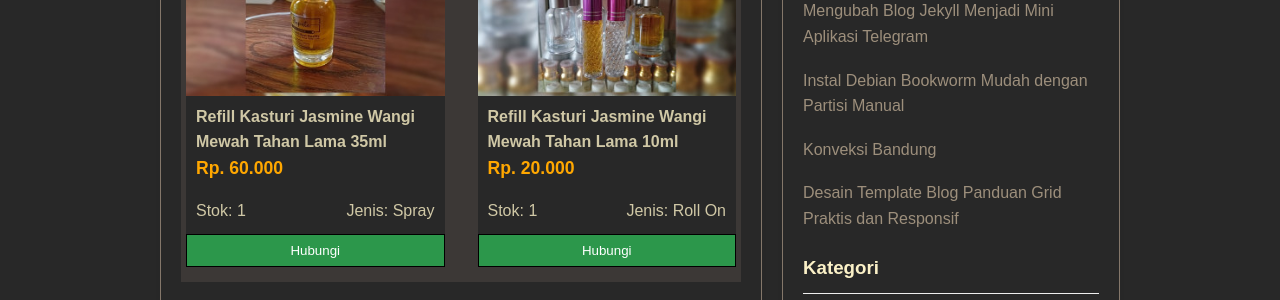
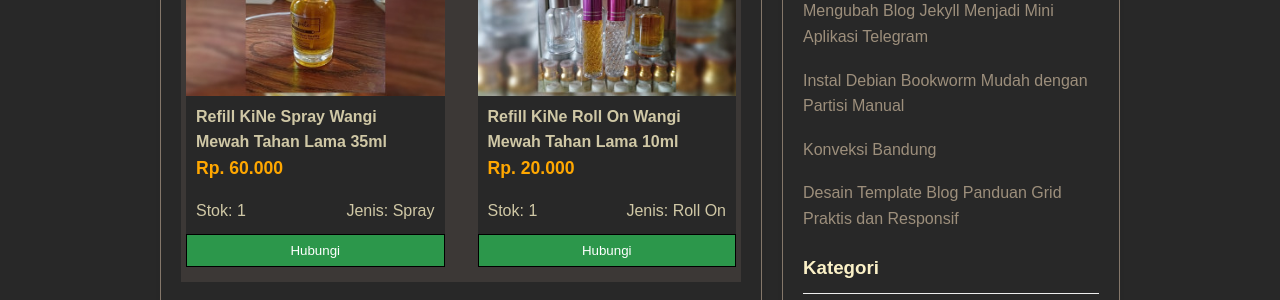
Before and after one commit to x-qmo/x-qmo.github.io, a Jekyll site: the page built from _produk/daftar-barang.md, in a window 1280 px wide and 1158 px high. Shown: the part 415-715 px from the top of the window. Built offline with Jekyll 4.4.1, drawn with Linux system fonts in a browser that asks for light colours.

Commit message:
Update barang.yml

```diff
--- a/_data/barang.yml
+++ b/_data/barang.yml
@@ -1,9 +1,9 @@
-- nama_barang: Refill Kasturi Jasmine Wangi Mewah Tahan Lama 35ml
+- nama_barang: Refill KiNe Spray Wangi Mewah Tahan Lama 35ml
   harga: "60.000"
   gambar_url: /assets/images/kasturijasminespray.jpg
   stok: 1
   jenis: Spray
-- nama_barang: Refill Kasturi Jasmine Wangi Mewah Tahan Lama 10ml
+- nama_barang: Refill KiNe Roll On Wangi Mewah Tahan Lama 10ml
   harga: "20.000"
   gambar_url: /assets/images/kasturijasminroll.jpg
   stok: 1
```
